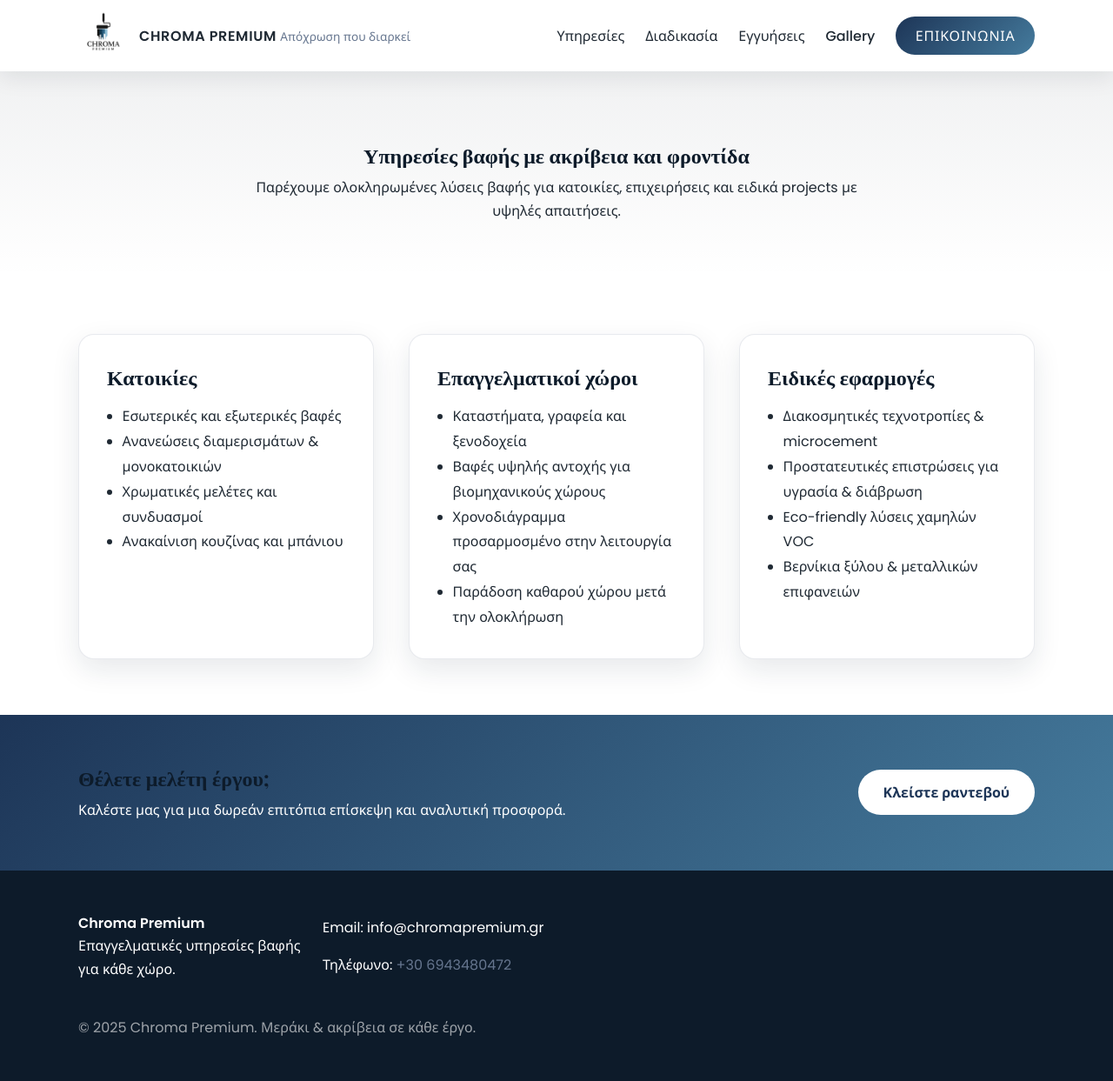
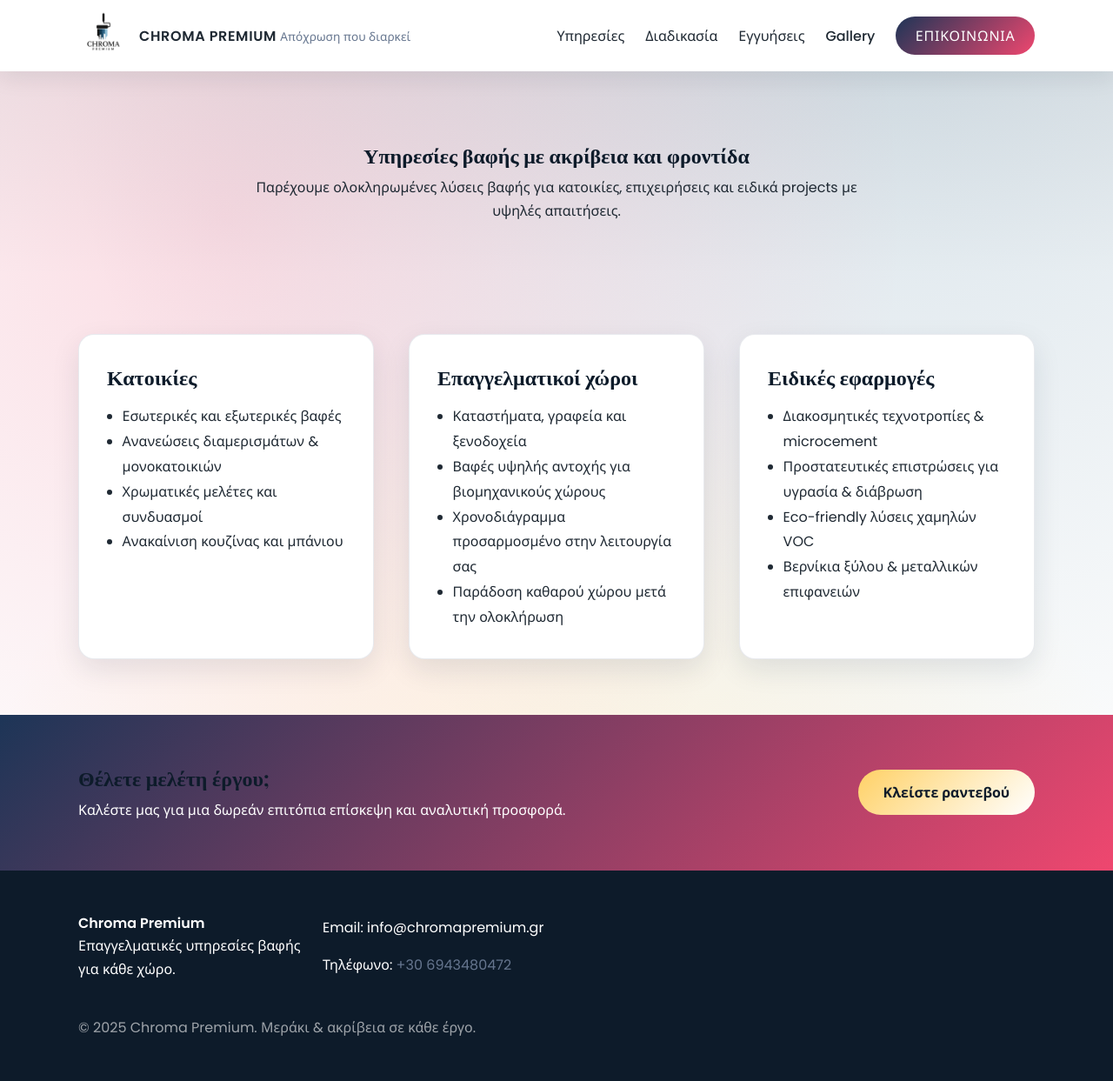
Before and after one commit to Konstantinosmalliaros/ChromaPremium, a Flask app: page /services in a window 1280 px wide. Shown: the whole page at 87% size. Run offline with Flask 3, Linux system fonts and the light colour scheme.

Commit message:
Added some colors in the website
Still not in host environment

```diff
--- a/app/static/css/main.css
+++ b/app/static/css/main.css
@@ -1,8 +1,8 @@
 :root {
   --color-dark: #0d1b2a;
   --color-primary: #1d3557;
-  --color-accent: #457b9d;
-  --color-soft: #a8dadc;
+  --color-accent: #ef476f;
+  --color-soft: #ffd166;
   --color-light: #f1f5f9;
   --color-text: #1f2933;
   --color-muted: #66768f;
@@ -23,7 +23,11 @@
   margin: 0;
   font-family: var(--font-body);
   color: var(--color-text);
-  background-color: #fff;
+  background:
+    radial-gradient(circle at 20% 20%, rgba(239, 71, 111, 0.18), transparent 55%),
+    radial-gradient(circle at 80% 0%, rgba(69, 123, 157, 0.2), transparent 60%),
+    radial-gradient(circle at 50% 85%, rgba(255, 209, 102, 0.22), transparent 55%),
+    #fdfdfd;
 }
 
 h1,
@@ -209,14 +240,14 @@
 }
 
 .btn {
-  background: linear-gradient(135deg, var(--color-primary), var(--color-accent));
+  background: linear-gradient(135deg, var(--color-accent), var(--color-soft));
   color: #fff;
   border: none;
 }
 
 .btn-secondary {
-  border: 2px solid var(--color-accent);
-  color: var(--color-primary);
+  border: 2px solid rgba(255, 255, 255, 0.8);
+  color: #fff;
   background: transparent;
 }
 
@@ -295,8 +326,8 @@
 }
 
 .banner-content .btn {
-  background: #fff;
-  color: var(--color-primary);
+  background: linear-gradient(135deg, var(--color-soft), #ffffff);
+  color: var(--color-dark);
 }
 
 .timeline {
```
Also changed, not shown: other parts of app/static/css/main.css (+31 -3 lines), app/static/images/icons/brush.svg (added), app/static/images/icons/palette.svg (added), app/static/images/icons/roller.svg (added), app/static/images/icons/shield.svg (added), 1 other file.
